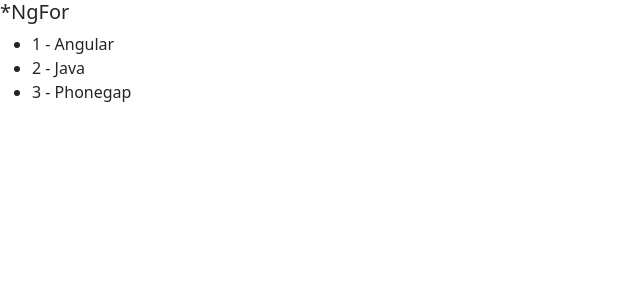
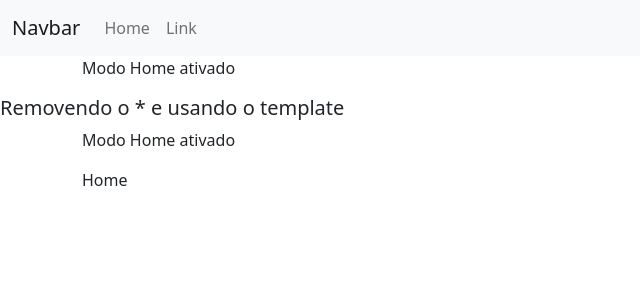
Before and after one commit to gustavomghisi7/Angular2_Directives, an Angular app: page / in a window 1280 px wide. Shown: the top 300 px of the page, without its empty margins (0-640 px from the left). Built offline with nearby package versions, Linux system fonts and the light colour scheme.

Commit message:
outra maneira de utilizar NgIf, NgFor e NgSwitch

```diff
--- a/src/app/diretiva-ngfor/diretiva-ngfor.component.html
+++ b/src/app/diretiva-ngfor/diretiva-ngfor.component.html
@@ -1,3 +1,4 @@
+<section>
     <h5>*NgFor</h5>
 
     <ul>
@@ -5,3 +6,14 @@
             {{ i + 1 }} - {{ curso }}
         </li>
     </ul>
+</section>
+
+<section>
+    <h5>Removendo o * e usando o template</h5>
+
+    <ul>
+        <ng-template ngFor [ngForOf]="cursos" let-curso let-i="index">
+            <li>{{ i + 1 }} - {{ curso }}</li>
+        </ng-template>
+    </ul>
+</section>
--- a/src/app/diretiva-ngif/diretiva-ngif.component.html
+++ b/src/app/diretiva-ngif/diretiva-ngif.component.html
@@ -32,3 +32,21 @@
         Não existem cursos para serem listados.
     </div>
 </section>
+
+<br><br>
+
+<section>
+    <h5>Removendo o * e usando o template</h5>
+
+    <div *ngIf="mostrarCursos">
+
+    </div>
+
+    <ng-template [ngIf]="mostrarCursos" >
+        <div>Lista de Cursos primeiro tipo.</div>
+    </ng-template>
+
+    <div template="ngIf mostrarCursos">
+        Lista de cursos segundo tipo.
+    </div>
+</section>
--- a/src/app/diretiva-ngswitch/diretiva-ngswitch.component.html
+++ b/src/app/diretiva-ngswitch/diretiva-ngswitch.component.html
@@ -21,8 +21,26 @@
     </div>
 </nav>
 
-<div class="container" [ngSwitch]="aba">
-    <p *ngSwitchCase="'home'">Modo Home ativado</p>
-    <p *ngSwitchCase="'link'">Modo Link ativado</p>
-    <p *ngSwitchDefault>Home</p>
-</div>
+<section>
+    <div class="container" [ngSwitch]="aba">
+        <p *ngSwitchCase="'home'">Modo Home ativado</p>
+        <p *ngSwitchCase="'link'">Modo Link ativado</p>
+        <p *ngSwitchDefault>Home</p>
+    </div>
+</section>
+
+<section>
+    <h5>Removendo o * e usando o template</h5>
+
+    <div class="container" [ngSwitch]="aba">
+        <ng-template [ngSwitchCase]="'home'">
+            <p>Modo Home ativado</p>
+        </ng-template>
+        <ng-template [ngSwitchCase]="'link'">
+            <p *ngSwitchCase="'link'">Modo Link ativado</p>
+        </ng-template>
+        <ng-template [ngSwitchCase]="'home'" ngSwitchDefault>
+            <p>Home</p>
+        </ng-template>
+    </div>
+</section>
```
Also changed, not shown: src/app/app.component.html (+3 -4 lines). Lines whose indentation alone changed are shown as unchanged.
